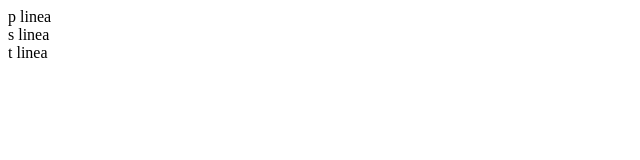
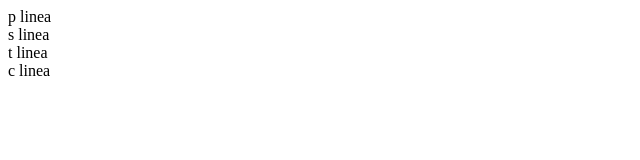
Before and after one commit to DiegoCarva05/parcial_20, a plain HTML site: page index.html in a window 1280 px wide. Shown: the full height of the page, 0-640 px from the left. Drawn offline with Linux system fonts and the light colour scheme.

Commit message:
cuarto commit

```diff
--- a/index.html
+++ b/index.html
@@ -9,5 +9,6 @@
     <div>p linea</div>
     <div>s linea</div>
     <div>t linea</div>
+    <div>c linea</div>
 </body>
 </html>
```
